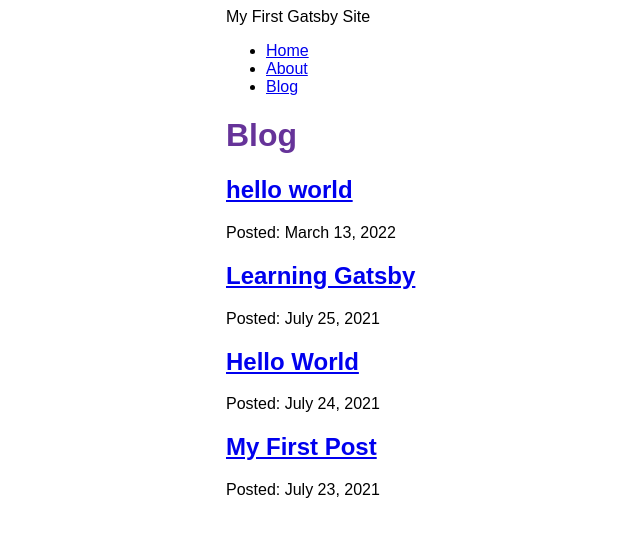
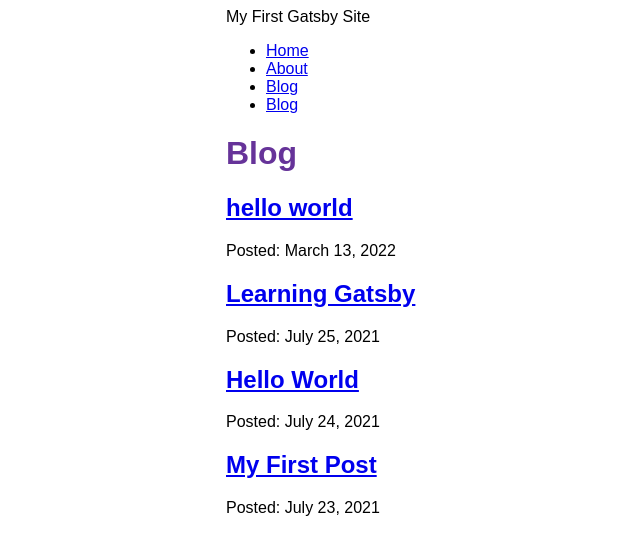
Before and after one commit to LipatJob/LearnGatsby, a Gatsby site: page /blog in a window 1280 px wide. Shown: the whole page, without its empty margins (164-804 px from the left). Built offline with nearby package versions, Linux system fonts and the light colour scheme; Gatsby itself is replaced by a stand-in of ours.

```diff
--- a/src/components/layout.js
+++ b/src/components/layout.js
@@ -35,6 +35,9 @@
           <li className={navLinkItem}>
             <Link to="/blog" className={navLinkText}>Blog</Link>
           </li>
+          <li className={navLinkItem}>
+            <Link to="/layout" className={navLinkText}>Blog</Link>
+          </li>
         </ul>
       </nav>
       <main>
```
